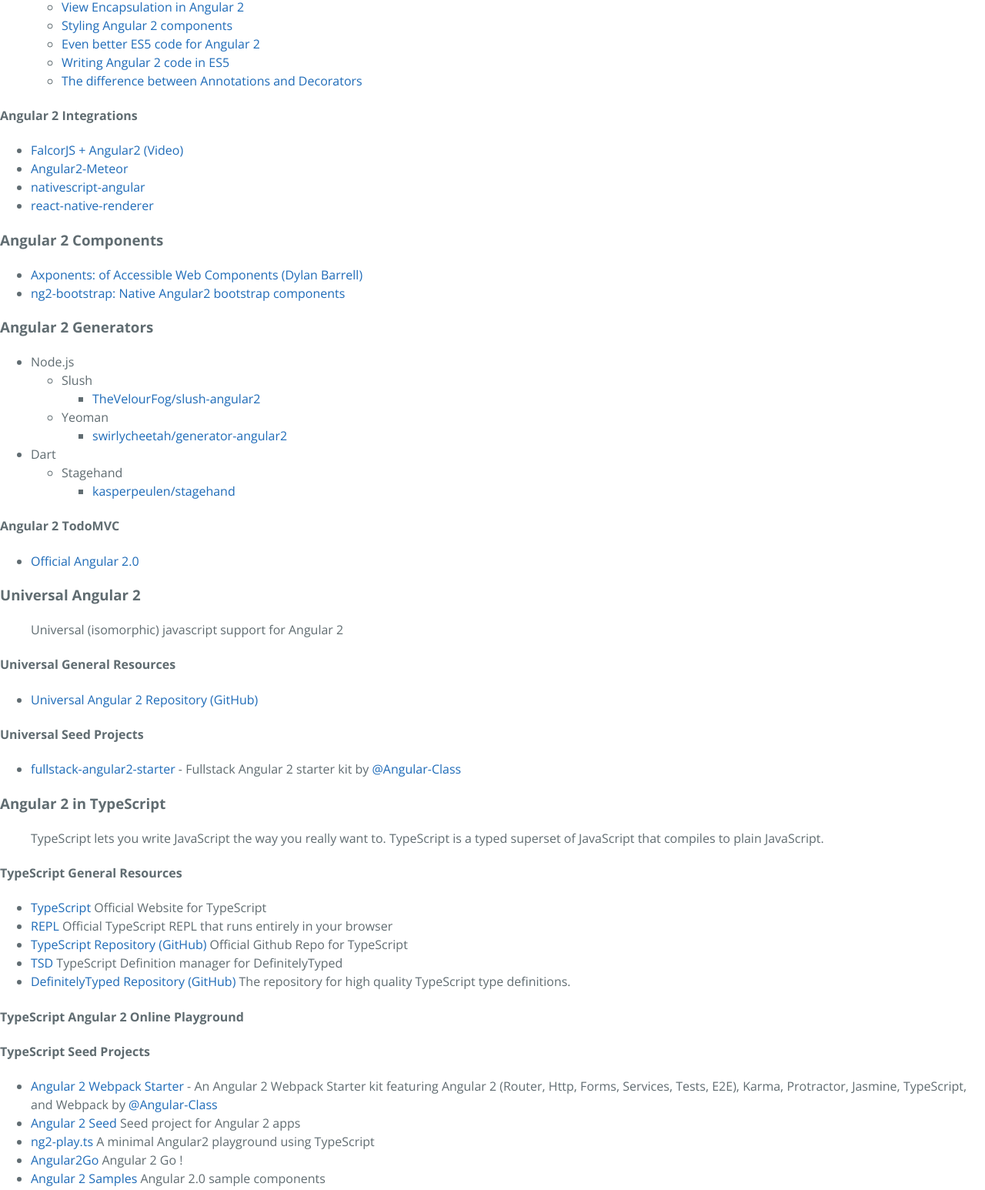
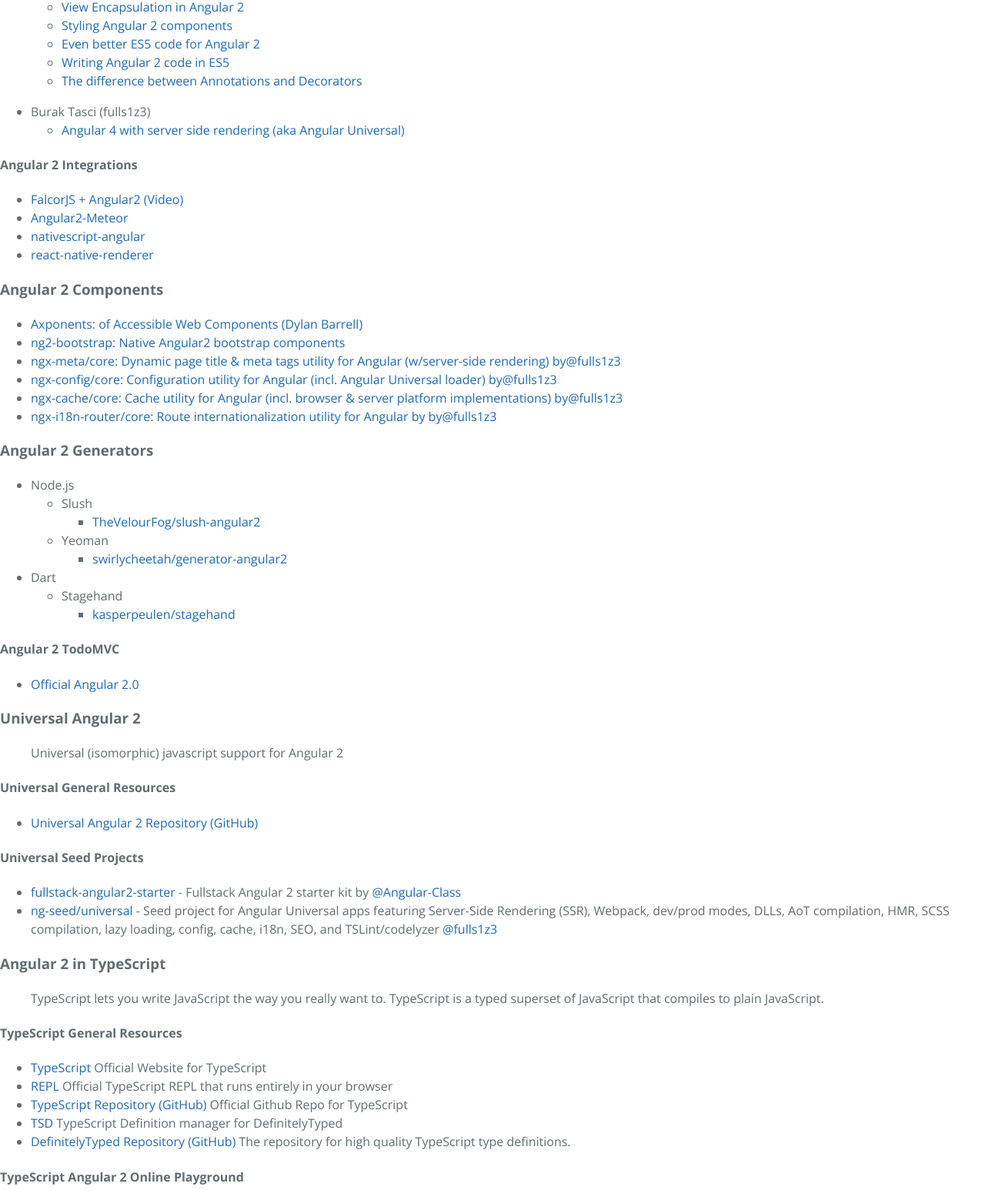
Before and after one commit to PatrickJS/awesome-angular, a plain HTML site: page index.html in a window 1280 px wide. Shown: the part 4336-5882 px from the top of the page at 77% size. Drawn offline with nearby package versions, Linux system fonts and the light colour scheme.

Commit message:
docs: added ng-seed/universal, ng-seed/spa, components and docs

```diff
--- a/index.html
+++ b/index.html
@@ -304,6 +304,15 @@
 </li>
 </ul>
 
+<ul>
+<li>Burak Tasci (fulls1z3)
+
+<ul>
+<li><a href="https://medium.com/burak-tasci/angular-4-with-server-side-rendering-aka-angular-universal-f6c228ded8b0">Angular 4 with server side rendering (aka Angular Universal)</a></li>
+</ul>
+</li>
+</ul>
+
 <h4>
 <a id="angular-2-integrations" class="anchor" href="#angular-2-integrations" aria-hidden="true"><span class="octicon octicon-link"></span></a>Angular 2 Integrations</h4>
 
@@ -320,6 +329,10 @@
 <ul>
 <li><a href="https://github.com/dylanb/Axponents/tree/master/angular2">Axponents: of Accessible Web Components (Dylan Barrell)</a></li>
 <li><a href="https://github.com/valor-software/ng2-bootstrap">ng2-bootstrap: Native Angular2 bootstrap components</a></li>
+<li><a href="https://github.com/ngx-meta/core">ngx-meta/core: Dynamic page title & meta tags utility for Angular (w/server-side rendering) by</a><a href="https://github.com/fulls1z3" class="user-mention">@fulls1z3</a></li>
+<li><a href="https://github.com/ngx-config/core">ngx-config/core: Configuration utility for Angular (incl. Angular Universal loader) by</a><a href="https://github.com/fulls1z3" class="user-mention">@fulls1z3</a></li>
+<li><a href="https://github.com/ngx-cache/core">ngx-cache/core: Cache utility for Angular (incl. browser & server platform implementations) by</a><a href="https://github.com/fulls1z3" class="user-mention">@fulls1z3</a></li>
+<li><a href="https://github.com/ngx-i18n-router/core">ngx-i18n-router/core: Route internationalization utility for Angular by by</a><a href="https://github.com/fulls1z3" class="user-mention">@fulls1z3</a></li>
 </ul>
 
 <h3>
@@ -384,6 +397,9 @@
 <li>
 <a href="https://github.com/angular-class/fullstack-angular2-starter">fullstack-angular2-starter</a> - Fullstack Angular 2 starter kit by <a href="https://github.com/Angular-Class" class="user-mention">@Angular-Class</a>
 </li>
+<li>
+<a href="https://github.com/ng-seed/universal">ng-seed/universal</a> - Seed project for Angular Universal apps featuring Server-Side Rendering (SSR), Webpack, dev/prod modes, DLLs, AoT compilation, HMR, SCSS compilation, lazy loading, config, cache, i18n, SEO, and TSLint/codelyzer <a href="https://github.com/fulls1z3" class="user-mention">@fulls1z3</a>
+</li>
 </ul>
 
 <h3>
@@ -428,6 +444,8 @@
 <a href="https://github.com/johnpapa/angular2-go#awesome-angular2">Angular2Go</a> Angular 2 Go !</li>
 <li>
 <a href="https://github.com/thelgevold/angular-2-samples">Angular 2 Samples</a> Angular 2.0 sample components</li>
+<li>
+<a href="https://github.com/ng-seed/spa">ng-seed/spa</a> - Seed project for Angular apps featuring Webpack, dev/prod modes, DLLs, AoT compilation, HMR, SCSS compilation, lazy loading, config, cache, i18n, SEO, and TSLint/codelyzer <a href="https://github.com/fulls1z3" class="user-mention">@fulls1z3</a></li>
 </ul>
 
 <h3>
```
Also changed, not shown: README.md.
